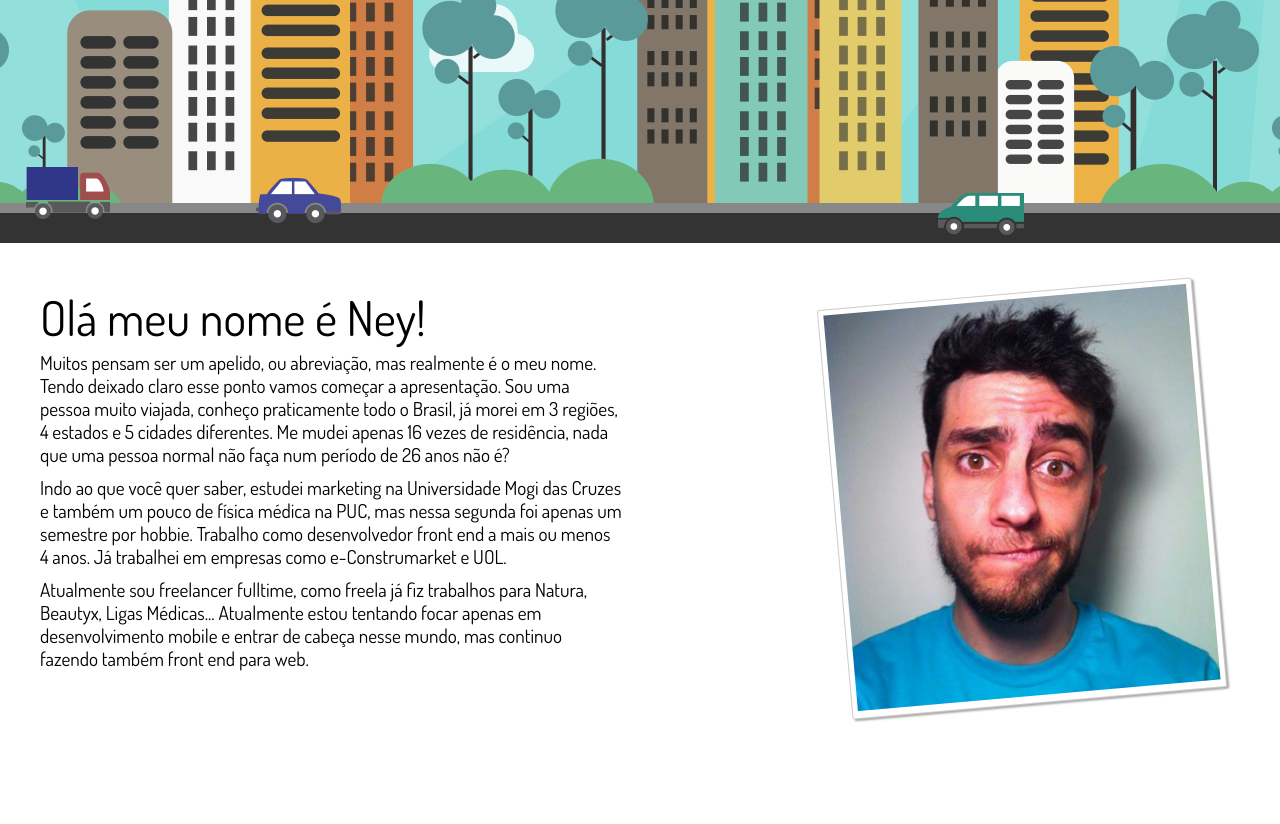
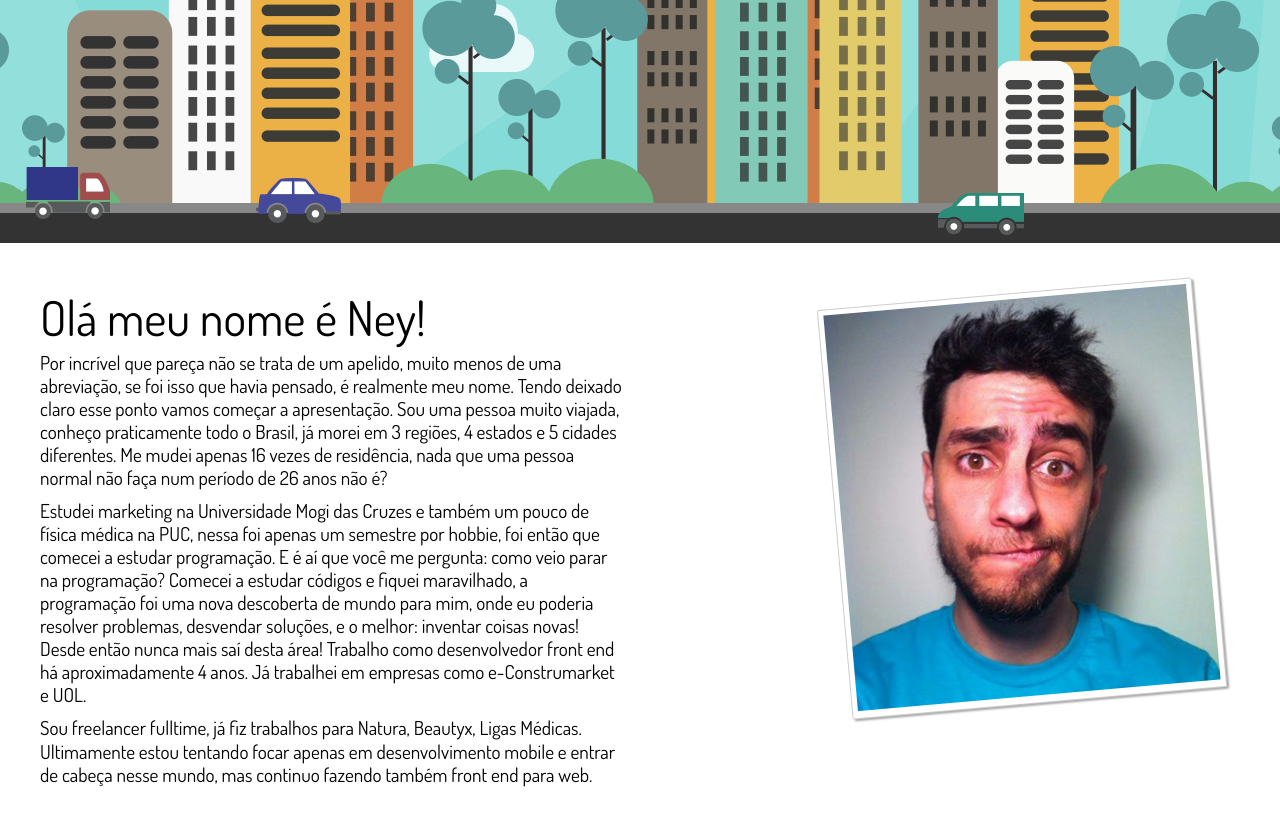
Before and after one commit to neysimoes/neysimoes.github.io, a website: page index.html in a window 1280 px wide. Shown: the part 557-1381 px from the top of the page. Before the commit the page ends 1311 px from the top, so only its background shows below. Drawn offline with Linux system fonts and the light colour scheme.

Commit message:
Update about text

```diff
--- a/index.html
+++ b/index.html
@@ -64,9 +64,10 @@
 			<article>
 				<div class="about-text">
 					<h1>Olá meu nome é Ney!</h1>
-					<p>Muitos pensam ser um apelido, ou abreviação, mas realmente é o meu nome. Tendo deixado claro esse ponto vamos começar a apresentação. Sou uma pessoa muito viajada, conheço praticamente todo o Brasil, já morei em 3 regiões, 4 estados e 5 cidades diferentes. Me mudei apenas 16 vezes de residência, nada que uma pessoa normal não faça num período de 26 anos não é?</p>
-					<p>Indo ao que você quer saber, estudei marketing na Universidade Mogi das Cruzes e também um pouco de física médica na PUC, mas nessa segunda foi apenas um semestre por hobbie. Trabalho como desenvolvedor front end a mais ou menos 4 anos. Já trabalhei em empresas como e-Construmarket e UOL.</p>
-					<p>Atualmente sou freelancer fulltime, como freela já fiz trabalhos para Natura, Beautyx, Ligas Médicas... Atualmente estou tentando focar apenas em desenvolvimento mobile e entrar de cabeça nesse mundo, mas continuo fazendo também front end para web.</p>
+
+					<p>Por incrível que pareça não se trata de um apelido, muito menos de uma abreviação, se foi isso que havia pensado, é realmente meu nome. Tendo deixado claro esse ponto vamos começar a apresentação. Sou uma pessoa muito viajada, conheço praticamente todo o Brasil, já morei em 3 regiões, 4 estados e 5 cidades diferentes. Me mudei apenas 16 vezes de residência, nada que uma pessoa normal não faça num período de 26 anos não é?</p>
+					<p>Estudei marketing na Universidade Mogi das Cruzes e também um pouco de física médica na PUC, nessa foi apenas um semestre por hobbie, foi então que comecei a estudar programação. E é aí que você me pergunta: como veio parar na programação? Comecei a estudar códigos e fiquei maravilhado, a programação foi uma nova descoberta de mundo para mim, onde eu poderia resolver problemas, desvendar soluções, e o melhor: inventar coisas novas! Desde então nunca mais saí desta área! Trabalho como desenvolvedor front end há aproximadamente 4 anos. Já trabalhei em empresas como e-Construmarket e UOL.</p>
+					<p>Sou freelancer fulltime, já fiz trabalhos para Natura, Beautyx, Ligas Médicas. Ultimamente estou tentando focar apenas em desenvolvimento mobile e entrar de cabeça nesse mundo, mas continuo fazendo também front end para web.</p>
 				</div>
 				<div class="ney-photo">
 					<img src="assets/img/ney-simoes.jpg" alt="Ney Simões">
```
